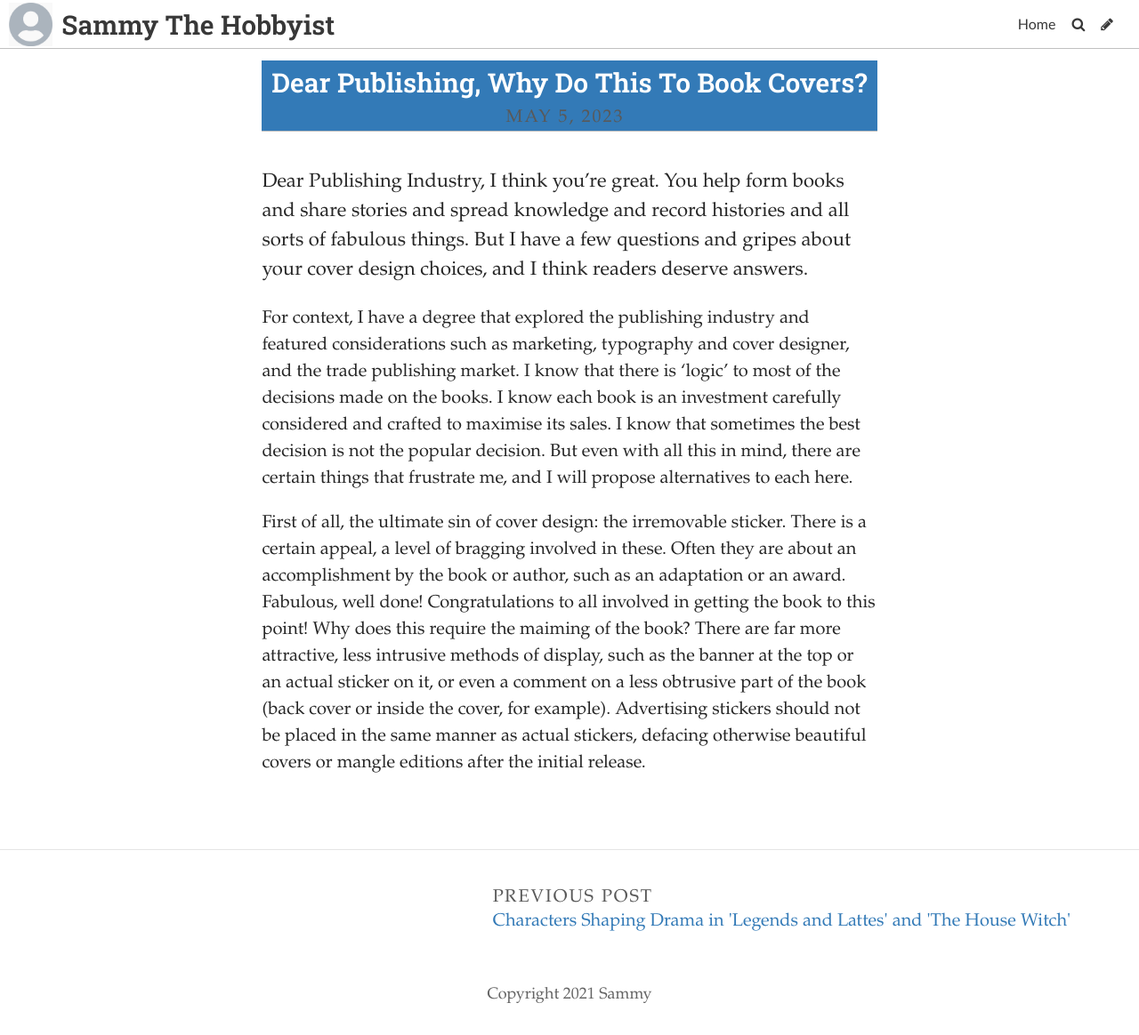
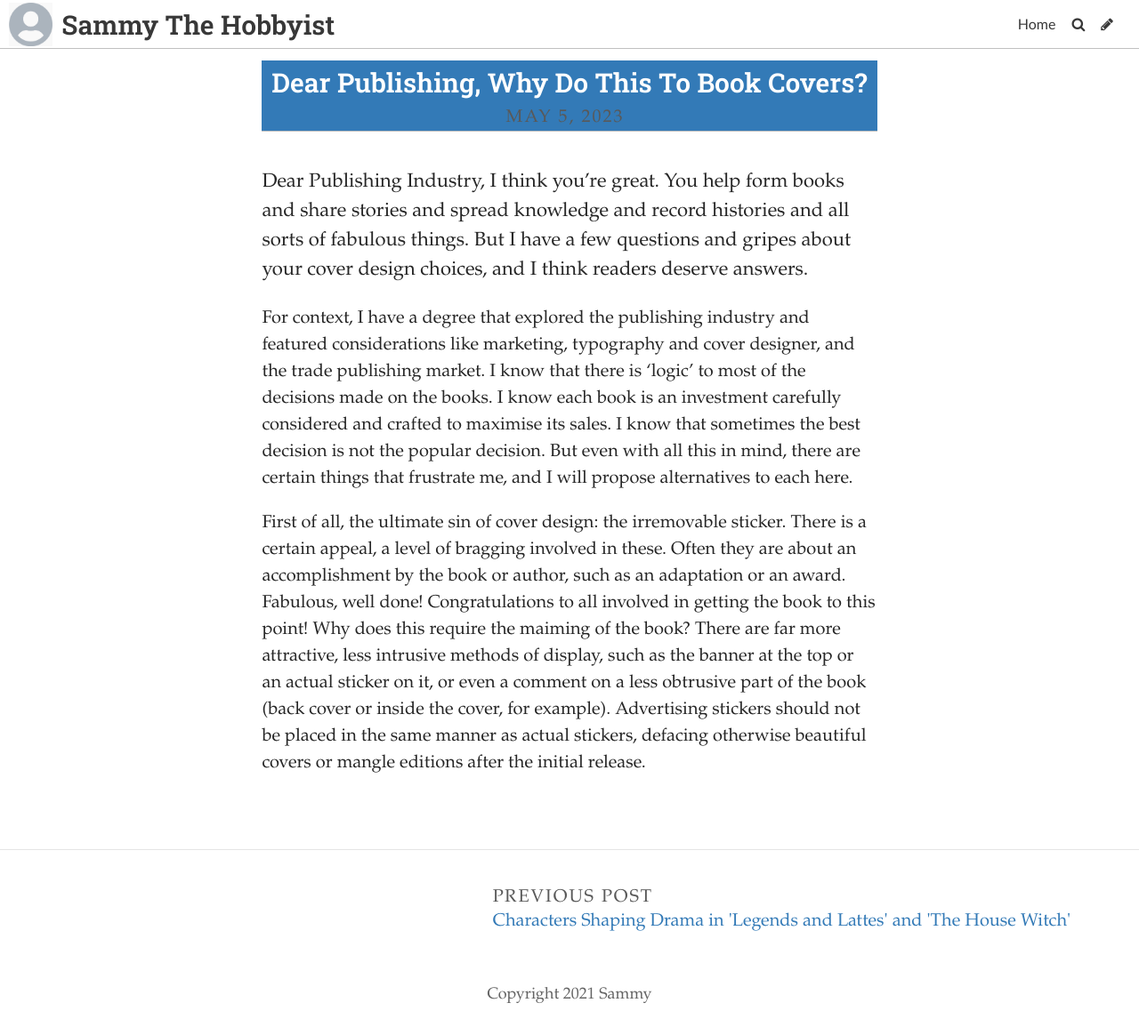
Before and after one commit to SammySpinsAYarn/Blog, a Jekyll site: the page built from _posts/2023-05-09-dear-publishing-why-do-this-to-book-covers.md, in a window 1280 px wide. Shown: the whole page at 89% size. Built offline with Jekyll 4.4.1, drawn with Linux system fonts in a browser that asks for light colours; some web fonts are replaced.

Commit message:
Update Post “2023-05-09-dear-publishing-why-do-this-to-book-covers”

```diff
--- a/_posts/2023-05-09-dear-publishing-why-do-this-to-book-covers.md
+++ b/_posts/2023-05-09-dear-publishing-why-do-this-to-book-covers.md
@@ -7,6 +7,6 @@ comments: false
 ---
 D﻿ear Publishing Industry, I﻿ think you're great. You help form books and share stories and spread knowledge and record histories and all sorts of fabulous things. But I have a few questions and gripes about your cover design choices, and I think readers deserve answers.
 
-F﻿or context, I have a degree that explored the publishing industry and featured considerations such as marketing, typography and cover designer, and the trade publishing market. I know that there is 'logic' to most of the decisions made on the books. I know each book is an investment carefully considered and crafted to maximise its sales. I know that sometimes the best decision is not the popular decision. But even with all this in mind, there are certain things that frustrate me, and I will propose alternatives to each here.
+F﻿or context, I have a degree that explored the publishing industry and featured considerations like marketing, typography and cover designer, and the trade publishing market. I know that there is 'logic' to most of the decisions made on the books. I know each book is an investment carefully considered and crafted to maximise its sales. I know that sometimes the best decision is not the popular decision. But even with all this in mind, there are certain things that frustrate me, and I will propose alternatives to each here.
 
 F﻿irst of all, the ultimate sin of cover design: the irremovable sticker. There is a certain appeal, a level of bragging involved in these. Often they are about an accomplishment by the book or author, such as an adaptation or an award. Fabulous, well done! Congratulations to all involved in getting the book to this point! Why does this require the maiming of the book? There are far more attractive, less intrusive methods of display, such as the banner at the top or an actual sticker on it, or even a comment on a less obtrusive part of the book (back cover or inside the cover, for example). Advertising stickers should not be placed in the same manner as actual stickers, defacing otherwise beautiful covers or mangle editions after the initial release.
```
